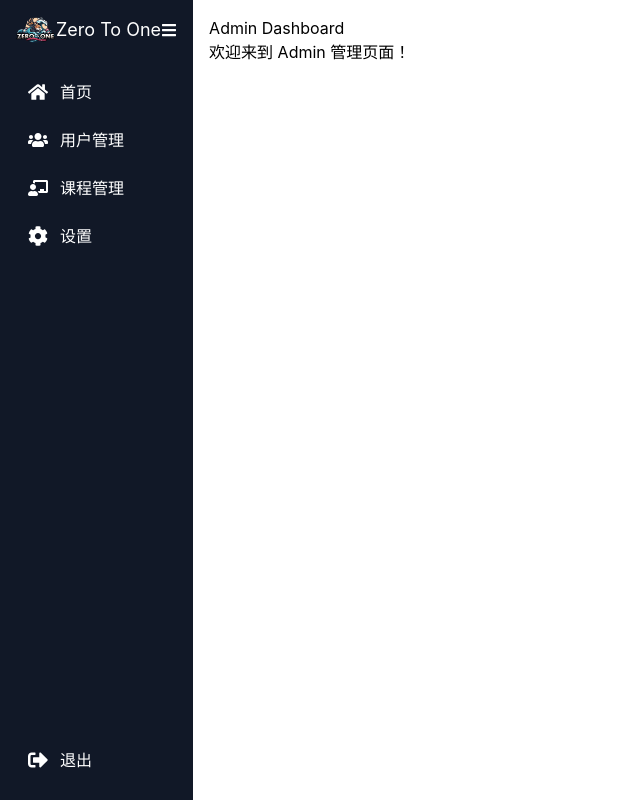
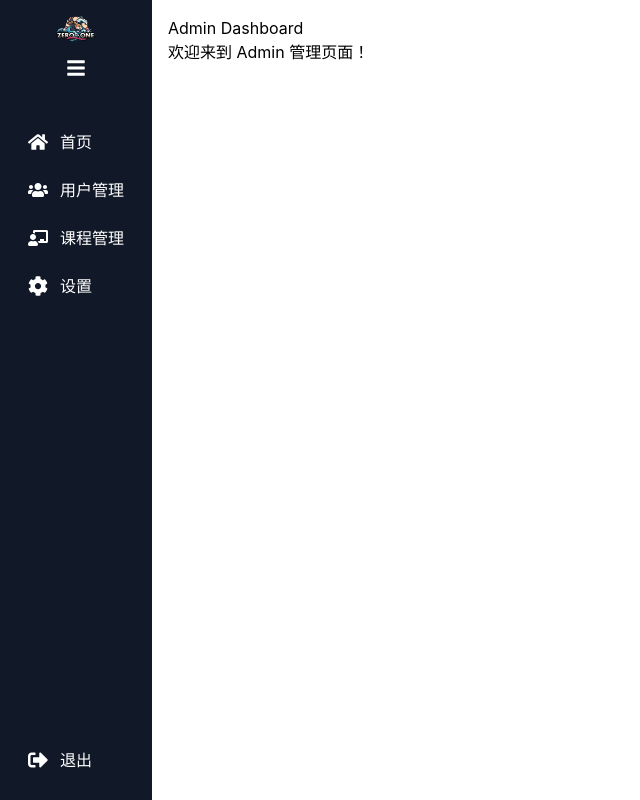
Before and after one commit to ztoswim/zero-to-one-system, a React (Create React App) app in the folder client/: page /admin in a window 1280 px wide. Shown: the whole page, without its empty margins (0-640 px from the left). Built offline with nearby package versions, Linux system fonts and the light colour scheme; sample sign-in values are in the browser's storage.

Commit message:
Update Sidebar.js

```diff
--- a/client/src/components/Sidebar.js
+++ b/client/src/components/Sidebar.js
@@ -28,12 +28,17 @@ const Sidebar = () => {
 
   return (
     <aside className={`hidden lg:flex flex-col w-${isCollapsed ? "16" : "64"} bg-gray-900 text-white h-screen p-4`}>
-      <div className="flex items-center justify-between">
-        <img src={Logo} alt="Logo" className="w-10" />
-        {!isCollapsed && <span className="text-lg">Zero To One</span>}
-        <button onClick={toggleSidebar}><FaBars /></button>
+      <div className="flex flex-col items-center">
+        {/* Logo */}
+        <img src={Logo} alt="Logo" className="w-10 mb-4" />
+
+        {/* Menu Toggle Button */}
+        <button onClick={toggleSidebar} className="mb-4">
+          <FaBars className="text-xl" />
+        </button>
       </div>
 
+      {/* Navigation Menu */}
       <nav className="mt-6 flex-1">
         {menuConfig.filter(({ role: r }) => r.includes(role)).map(({ label, icon, path }) => (
           <button key={path} onClick={() => navigate(path)}
@@ -44,7 +49,8 @@ const Sidebar = () => {
         ))}
       </nav>
 
-      <button onClick={handleLogout} className="flex items-center p-3 rounded hover:bg-red-600">
+      {/* Logout Button */}
+      <button onClick={handleLogout} className="flex items-center p-3 rounded hover:bg-red-600 mt-4">
         <FaSignOutAlt className="text-xl" />
         {!isCollapsed && <span className="ml-3">退出</span>}
       </button>
```
